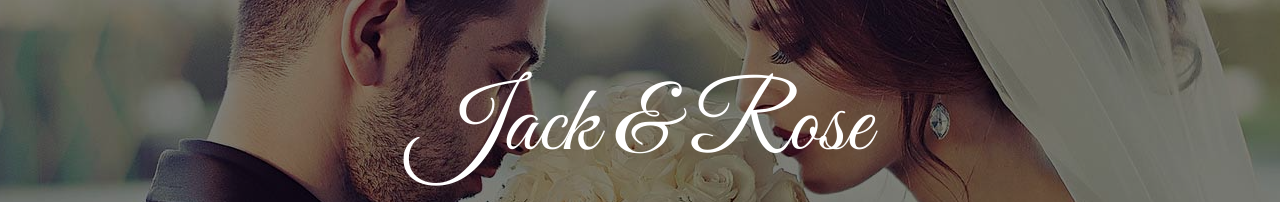
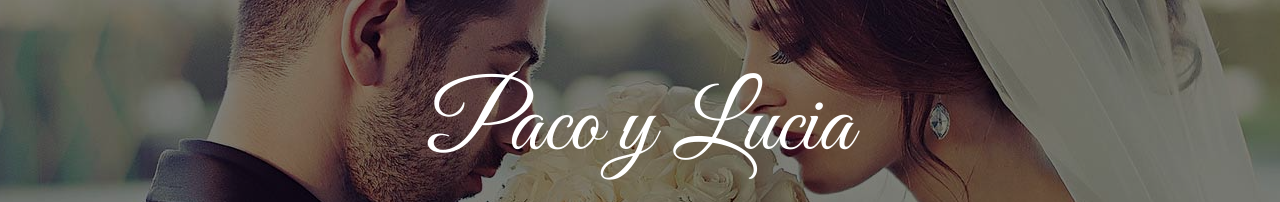
Before and after one commit to eduers/ED.UD03.PRO4, a plain HTML site: page boda/index.html in a window 1280 px wide. Shown: the part 161-363 px from the top of the page. Drawn offline with nearby package versions, Linux system fonts and the light colour scheme; a script that the page names is missing.

Commit message:
Cuarto cambio

```diff
--- a/boda/index.html
+++ b/boda/index.html
@@ -3,7 +3,7 @@
 
 <head>
     <meta charset="utf-8">
-    <title>Jack & Rose - Free Wedding Website Template</title>
+    <title>Paco y Lucia - Free Wedding Website Template</title>
     <meta content="width=device-width, initial-scale=1.0" name="viewport">
     <meta content="Free HTML Templates" name="keywords">
     <meta content="Free HTML Templates" name="description">
@@ -64,7 +64,7 @@
                     <img class="position-absolute w-100 h-100" src="img/carousel-1.jpg" style="object-fit: cover;">
                     <div class="carousel-caption d-flex flex-column align-items-center justify-content-center">
                         <div class="p-3" style="max-width: 900px;">
-                            <h1 class="display-1 font-secondary text-white mt-n3 mb-md-4">Jack & Rose</h1>
+                            <h1 class="display-1 font-secondary text-white mt-n3 mb-md-4">Paco y Lucia</h1>
                             <div class="d-inline-block border-top border-bottom border-light py-3 px-4">
                                 <h3 class="text-uppercase font-weight-normal text-white m-0" style="letter-spacing: 2px;">¡Nos casamos!</h3>
                             </div>
```
